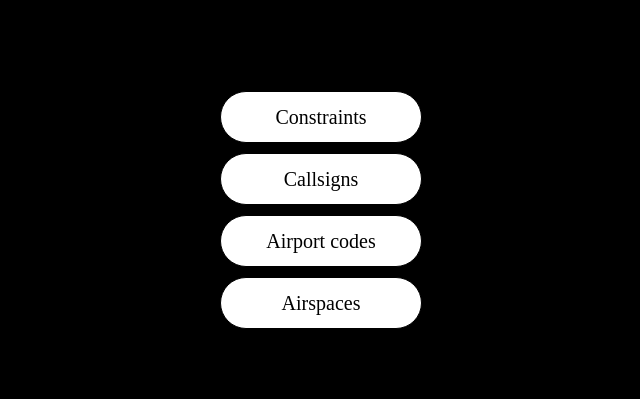
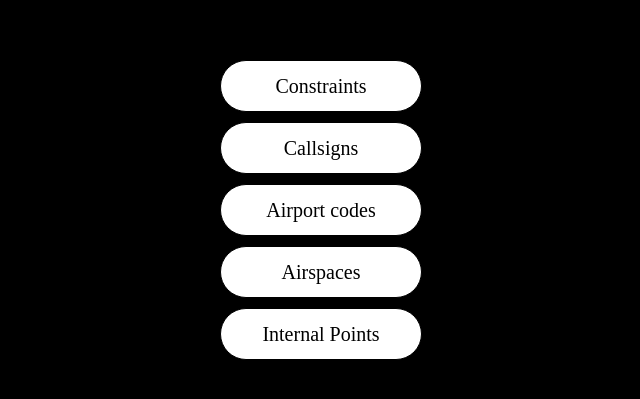
Before and after one commit to Thomson1511/WelcomeAcs, a plain HTML site: page index.html in a window 1280 px wide. Shown: the part 185-584 px from the top of the page, without its empty margins (319-959 px from the left). Drawn offline with Linux system fonts and the light colour scheme.

Commit message:
internal points hozzáadva

```diff
--- a/index.html
+++ b/index.html
@@ -12,6 +12,7 @@
             <a class="optionbtn" href="https://thomson1511.github.io/Callsigns-ACS/" target="_blank">Callsigns</a>
             <a class="optionbtn" href="https://thomson1511.github.io/Airports-ACS/" target="_blank">Airport codes</a>
             <a class="optionbtn" href="https://thomson1511.github.io/Airspaces_ACS/" target="_blank">Airspaces</a>
+            <a class="optionbtn" href="https://thomson1511.github.io/InternalPoints-ACS/" target="_blank">Internal Points</a>
     </div>
 </body>
 </html>
```
